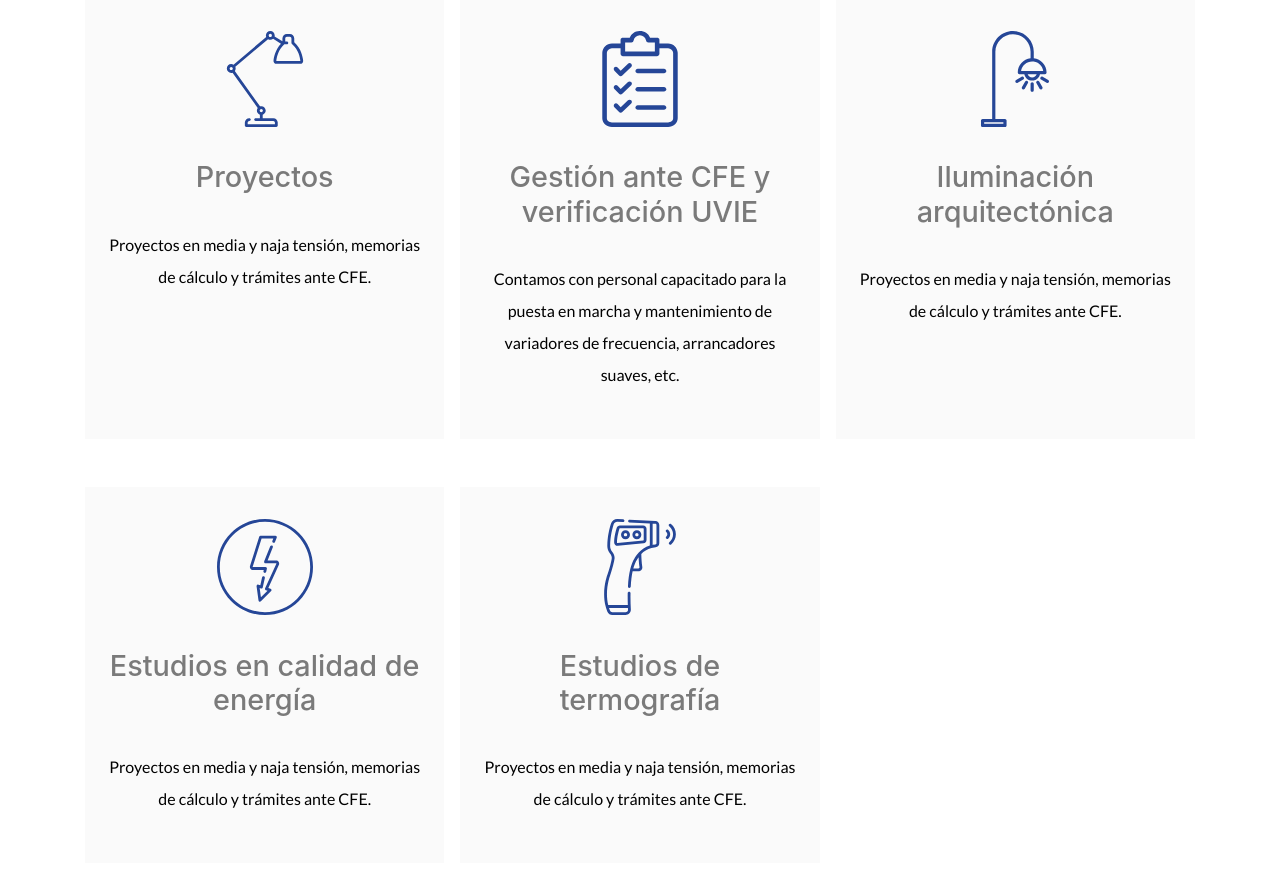
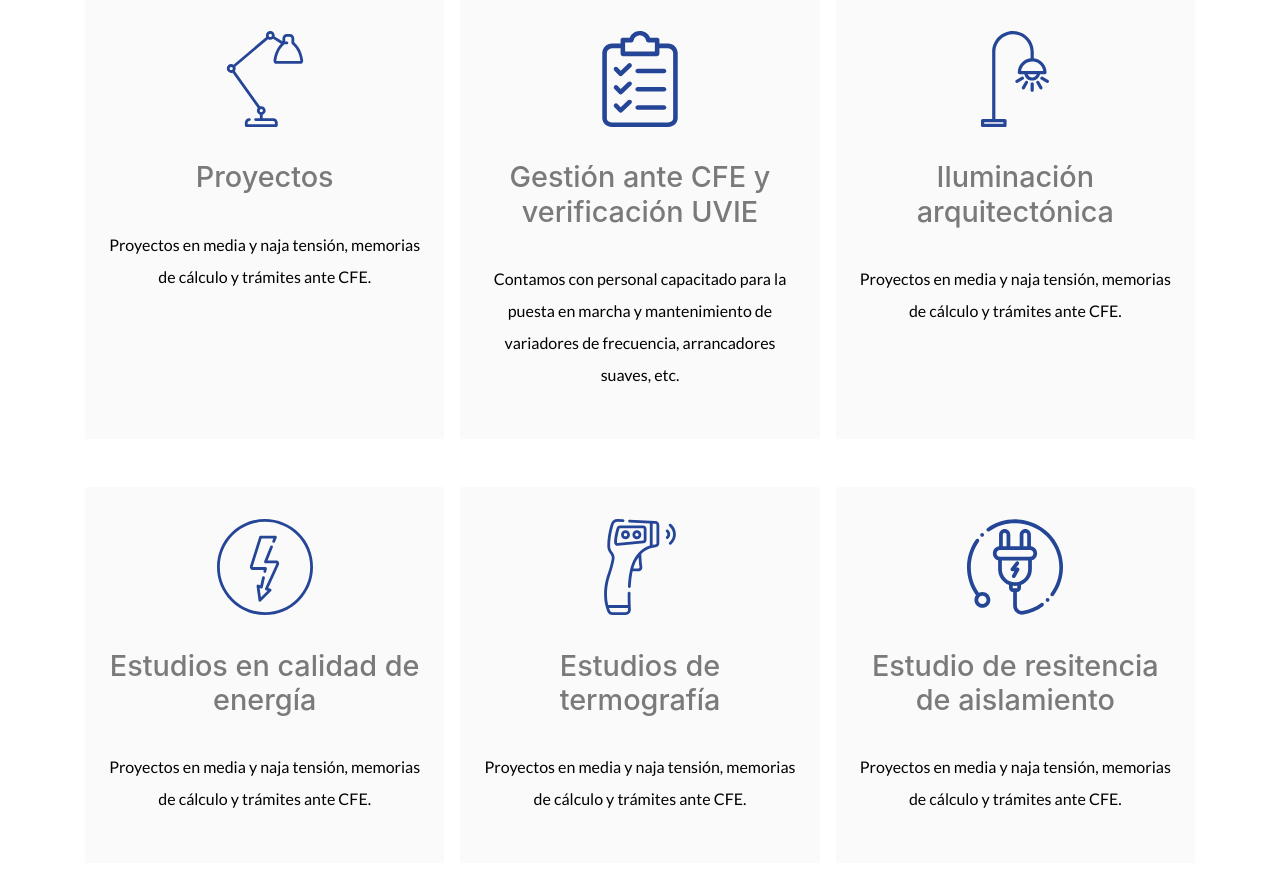
Before and after one commit to mariosas27/HALCO, a PHP site: page /servicios.php in a window 1280 px wide. Shown: the part 1340-2220 px from the top of the page. Run offline with PHP 8.4, Linux system fonts and the light colour scheme; some libraries are stand-ins or nearby versions; some web fonts are replaced.

Commit message:
Se agregaron más servicios

```diff
--- a/servicios.php
+++ b/servicios.php
@@ -105,12 +105,15 @@
                 </div>
             </div>
 
-            <!-- <div class="servicio">
-                <div class="icono">
-                        <img src="img/iconos/1697806-electrician-tools-and-elements/svg/033-voltmeter.svg" alt="Icono Pruebas">
+            <div class="servicio wow zoomIn" data-wow-delay=".6s">
+                <div class="servicio-contenido">
+                    <div class="icono">
+                        <img src="img/iconos/enchufe.svg" alt="Icono aislamiento">
+                    </div>
+                    <h3 class="centrar-texto">Estudio de resitencia de aislamiento</h3>
+                    <p>Proyectos en media y naja tensión, memorias de cálculo y trámites ante CFE.</p>
                 </div>
-                <h3 class="centrar-texto">Pruebas y Estudios</h3>
-            </div> -->
+            </div>
         </div>
         <!-- <div class="contenedor all-services">
             <a href="servicios.html" class="btn btn-azul">Ver todos</a>
```
Also changed, not shown: img/iconos/enchufe.svg (added).
